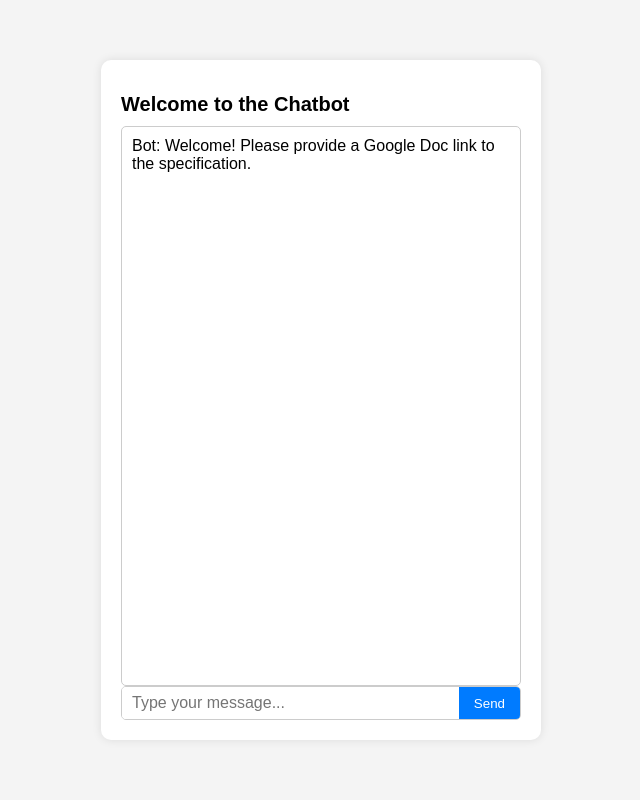
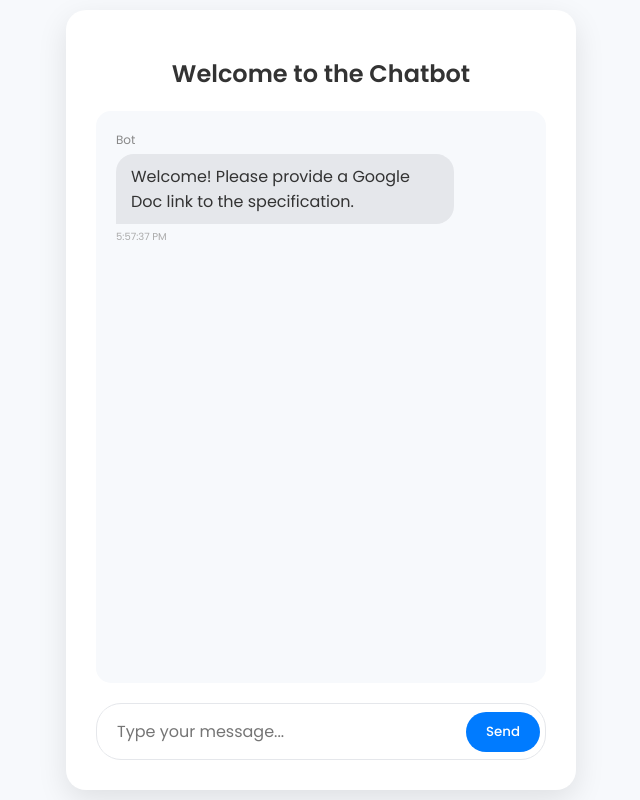
Before and after one commit to deedmitrij/googledoc-chatbot, a Flask app: page / in a window 1280 px wide. Shown: the whole page, without its empty margins (319-959 px from the left). Run offline with Flask 3, Linux system fonts and the light colour scheme; parts of the project's set-up code (start-up, migrations or seed data) failed here and were passed over.

Commit message:
Redesign chat interface
- Updates the color palette to be softer and more contemporary
- Improves typography by using the "Poppins" font from Google Fonts
- Redesigns the chat bubbles for user and bot messages to make the conversation easier to follow
- Updates the styling for the input field and send button for a cleaner look
- Add sender labels and timestamps
- Group consecutive chat messages from the same author

```diff
--- a/frontend/static/style.css
+++ b/frontend/static/style.css
@@ -1,66 +1,120 @@
 body {
-    font-family: Arial, sans-serif;
+    font-family: 'Poppins', sans-serif;
     margin: 0;
     padding: 0;
     display: flex;
     justify-content: center;
     align-items: center;
     height: 100vh;
-    background-color: #f4f4f4;
+    background-color: #f7f9fc;
 }
 
 .chat-container {
-    width: 400px;
-    height: 80vh;
+    width: 450px;
+    height: 90vh;
     display: flex;
     flex-direction: column;
-    justify-content: space-between;
-    background: white;
-    padding: 20px;
-    border-radius: 10px;
-    box-shadow: 0 0 10px rgba(0, 0, 0, 0.1);
+    background: #ffffff;
+    padding: 30px;
+    border-radius: 20px;
+    box-shadow: 0 10px 30px rgba(0, 0, 0, 0.1);
 }
 
 .title {
-    text-align: left;
-    font-size: 20px;
-    font-weight: bold;
-    margin-bottom: 10px;
+    text-align: center;
+    font-size: 24px;
+    font-weight: 600;
+    color: #333;
+    margin-bottom: 20px;
 }
 
 .chat-box {
     flex-grow: 1;
     overflow-y: auto;
-    border: 1px solid #ccc;
-    padding: 10px;
-    border-radius: 5px;
-    background: #fff;
-    height: 100%;
+    padding: 20px;
+    background: #f7f9fc;
+    border-radius: 15px;
+    margin-bottom: 20px;
+}
+
+.message {
+    margin-bottom: 15px;
+    display: flex;
+    flex-direction: column;
+}
+
+.bot {
+    align-items: flex-start;
+}
+
+.user {
+    align-items: flex-end;
+}
+
+.message .text {
+    padding: 10px 15px;
+    border-radius: 18px;
+    max-width: 75%;
+    word-wrap: break-word;
+}
+
+.bot .text {
+    background-color: #e5e7eb;
+    color: #333;
+    border-bottom-left-radius: 0;
+}
+
+.user .text {
+    background-color: #007bff;
+    color: white;
+    border-bottom-right-radius: 0;
+}
+
+.sender-label {
+    font-size: 12px;
+    color: #888;
+    margin-bottom: 5px;
+}
+
+.timestamp {
+    font-size: 10px;
+    color: #aaa;
+    margin-top: 5px;
+}
+
+.message.consecutive {
+    margin-top: -10px;
 }
 
 .input-container {
     display: flex;
     align-items: center;
-    border: 1px solid #ccc;
-    border-radius: 5px;
+    border: 1px solid #e5e7eb;
+    border-radius: 25px;
     overflow: hidden;
     background: white;
+    padding: 5px;
 }
 
 input {
     flex: 1;
-    padding: 10px;
+    padding: 10px 15px;
     border: none;
     outline: none;
     font-size: 16px;
+    font-family: 'Poppins', sans-serif;
 }
 
 button {
     background: #007bff;
     color: white;
     border: none;
-    padding: 10px 15px;
+    padding: 10px 20px;
+    border-radius: 20px;
     cursor: pointer;
+    font-family: 'Poppins', sans-serif;
+    font-weight: 500;
+    transition: background-color 0.3s;
 }
 
 button:hover {
--- a/frontend/templates/index.html
+++ b/frontend/templates/index.html
@@ -5,6 +5,7 @@
     <meta name="viewport" content="width=device-width, initial-scale=1.0">
     <title>Chatbot</title>
     <link rel="stylesheet" href="{{ url_for('static', filename='style.css') }}">
+    <link href="https://fonts.googleapis.com/css2?family=Poppins:wght@400;500;600&display=swap" rel="stylesheet">
 </head>
 <body>
     <div class="chat-container">
```
Also changed, not shown: frontend/static/script.js (+27 -5 lines).
